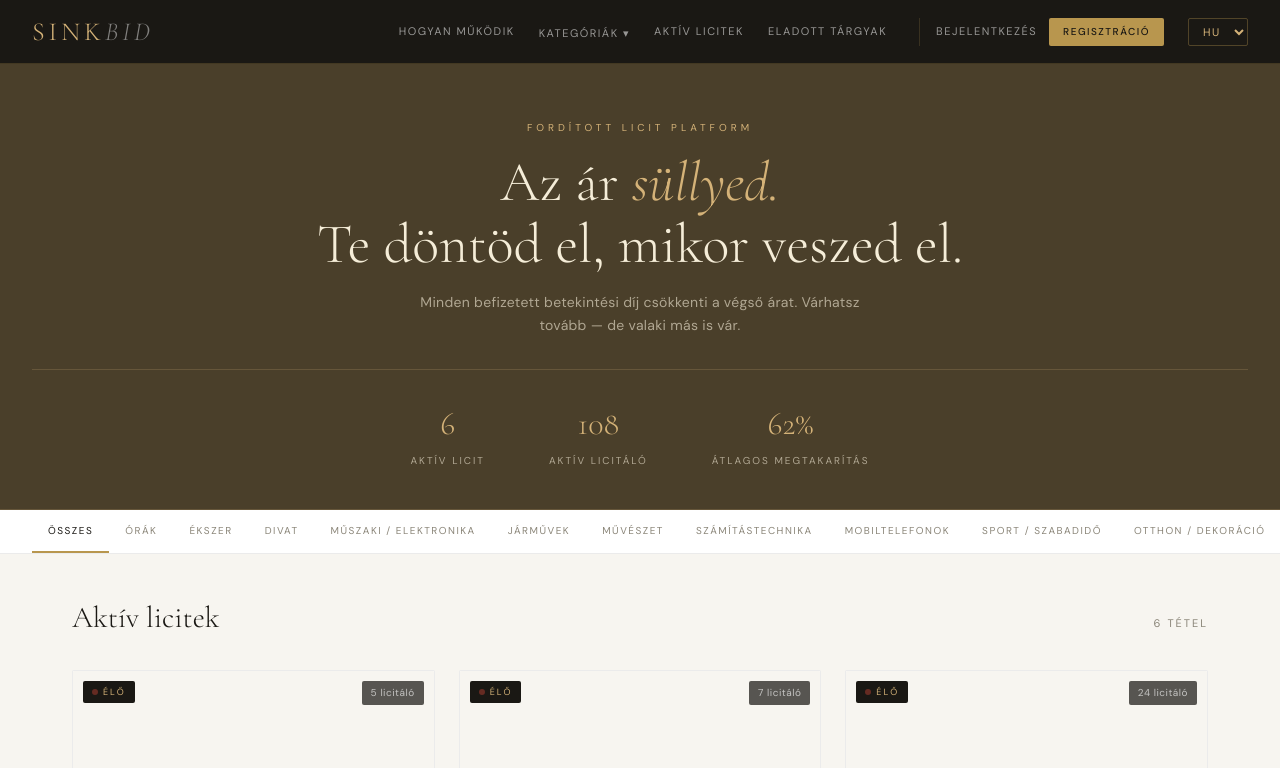
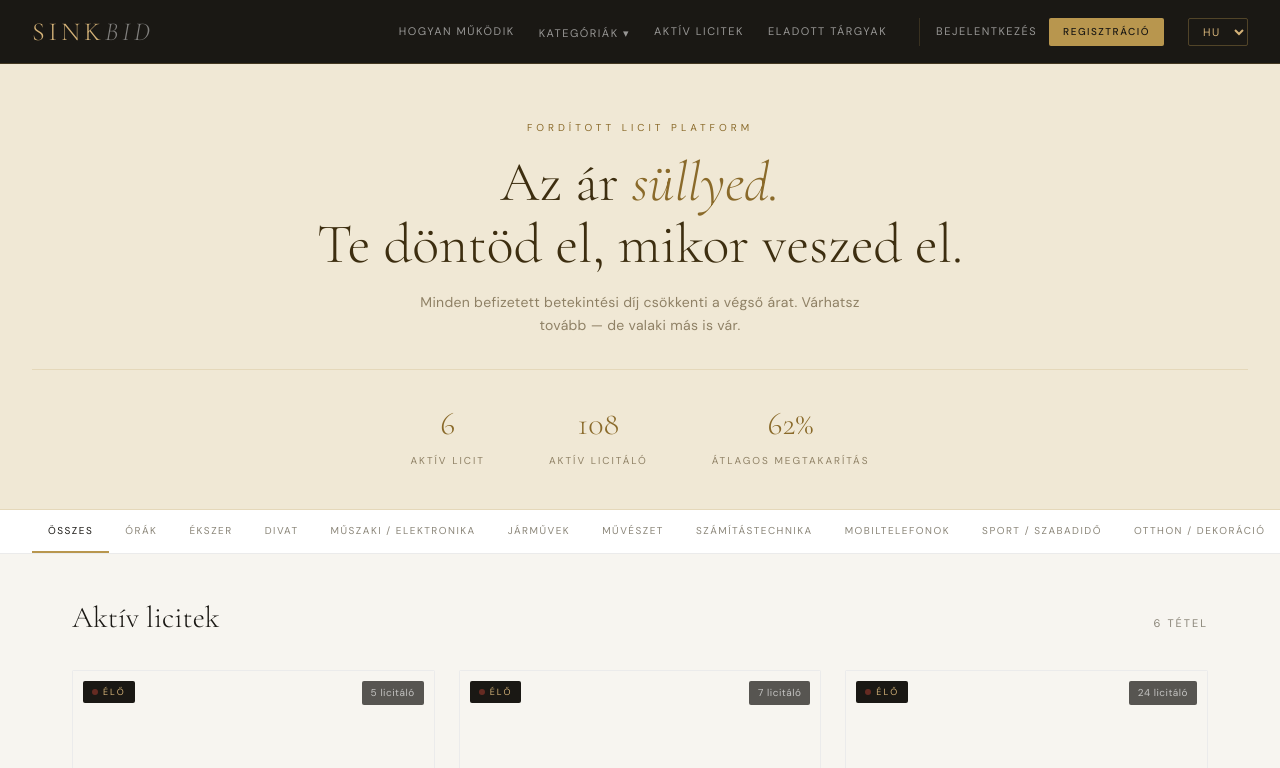
Before and after one commit to istvanlaha/SinkBid, a React (Vite) app: page / in a window 1280 px wide. Shown: the top 768 px of the page. Built offline with nearby package versions, Linux system fonts and the light colour scheme.

Commit message:
Update index.css

```diff
--- a/src/index.css
+++ b/src/index.css
@@ -31,11 +31,12 @@
   --sand-dark: #8A7A5A;
   --sand-text: #5A4A2A;
   --teak: #4A3F2A;
-  --teak-mid: rgba(212,178,120,0.1);
-  --teak-border: rgba(212,178,120,0.2);
-  --teak-gold: #D4B278;
-  --teak-light: #F5EDD8;
-  --teak-muted: rgba(245,237,216,0.6);
+ --teak: #F0E8D5;
+  --teak-mid: rgba(212,178,120,0.15);
+  --teak-border: rgba(184,150,78,0.2);
+  --teak-gold: #8A6A2A;
+  --teak-light: #3D2E10;
+  --teak-muted: rgba(90,74,42,0.65);
 }
 }
 
```
